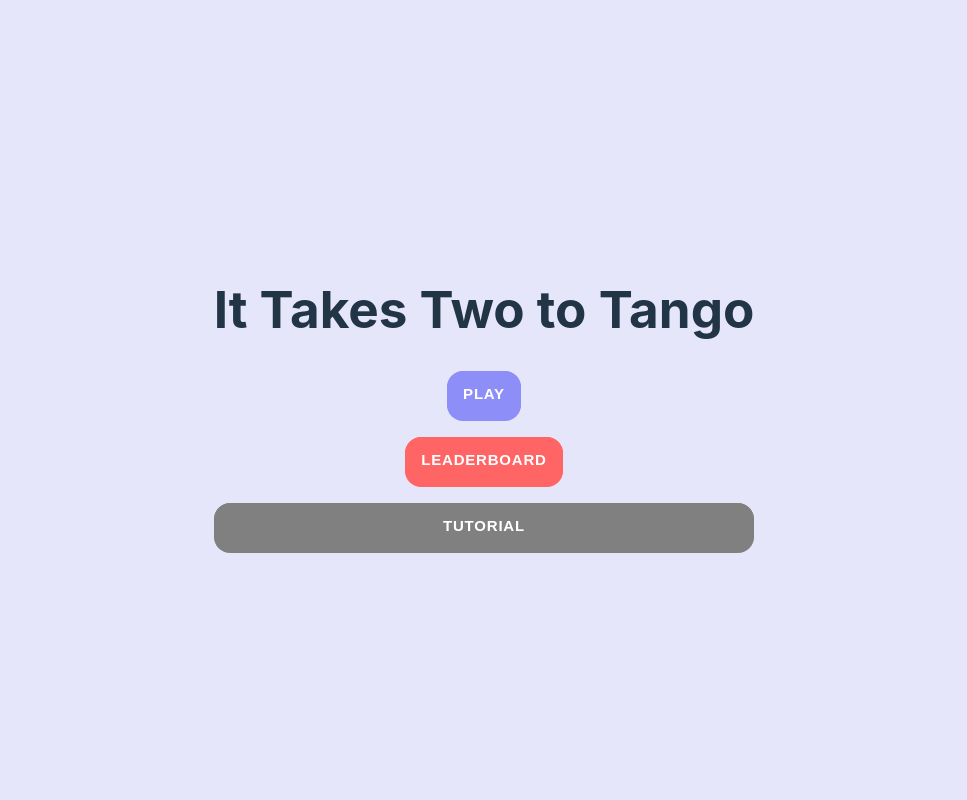
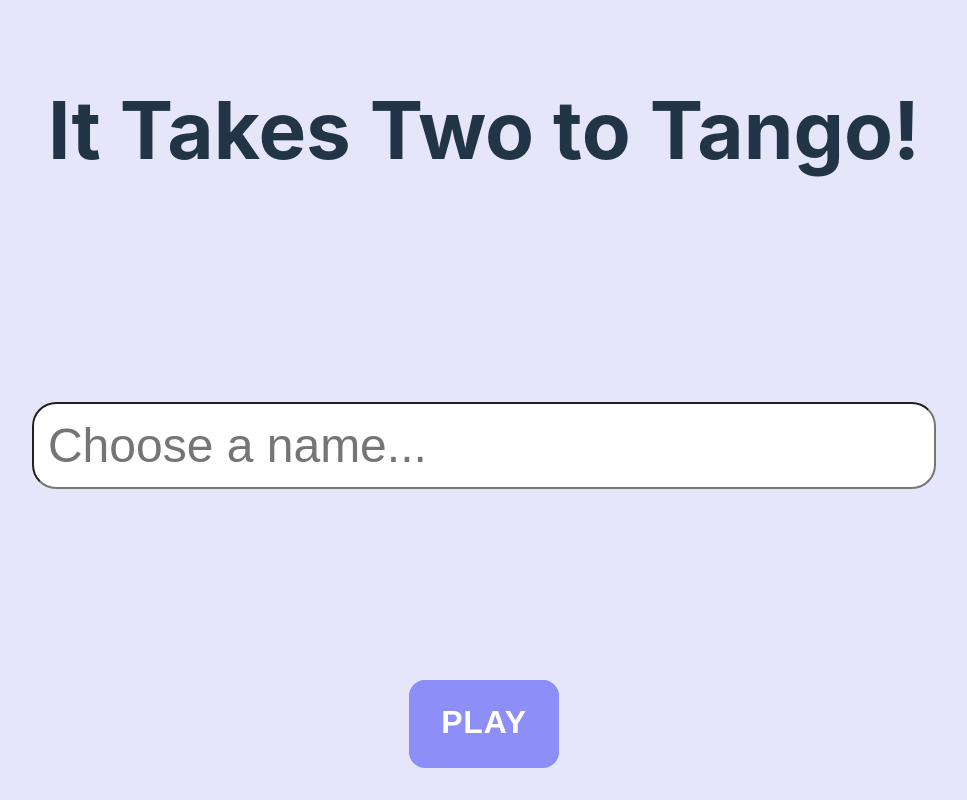
Before and after one commit to JPadley18/it-takes-two-to-tango, a React (Vite) app in the folder frontend/frontend/: page / in a window 1280 px wide. Shown: the whole page, without its empty margins (156-1123 px from the left). Built offline with nearby package versions, Linux system fonts and the light colour scheme.

Commit message:
Refresh landing page

```diff
--- a/frontend/frontend/package.json
+++ b/frontend/frontend/package.json
@@ -10,6 +10,7 @@
     "preview": "vite preview"
   },
   "dependencies": {
+    "motion": "^12.4.1",
     "react": "^19.0.0",
     "react-dom": "^19.0.0",
     "react-router-dom": "^7.1.5",
--- a/frontend/frontend/src/Pages/Menu/App.css
+++ b/frontend/frontend/src/Pages/Menu/App.css
@@ -26,6 +26,10 @@
 
 #tutorial:after{
   background-color: grey;
+}
+
+h1 {
+  font-size: 5em;
 }
 
 .logo {
--- a/frontend/frontend/src/Pages/Menu/App.jsx
+++ b/frontend/frontend/src/Pages/Menu/App.jsx
@@ -1,26 +1,24 @@
 import "./App.css";
+import { motion } from "motion/react";
 
 function App() {
   return (
     <>
       <div>
-        <h1>It Takes Two to Tango</h1>
+        <motion.h1 animate={{ rotate: 360 }}>It Takes Two to Tango!</motion.h1>
       </div>
       <div id="buttons">
-        <a href="/register">
-          <button className="button-19" id="play">
+        <input className="name-box" placeholder="Choose a name..." type="text"></input>
+        <a href="/lobby">
+          <motion.button whileHover={{
+            scale: 1.2,
+            transition: { duration: 0.2 },
+          }}
+          whileTap={{ scale: 0.8 }}
+          className="button-19" id="play">
             Play
-          </button>
+          </motion.button>
         </a>
-        <a href="/leaderboard">
-          <button className="button-19" id="leaderboard">
-            Leaderboard
-          </button>
-        </a>
-
-        <button className="button-19" id="tutorial">
-          Tutorial
-        </button>
       </div>
     </>
   );
--- a/frontend/frontend/src/index.css
+++ b/frontend/frontend/src/index.css
@@ -47,14 +47,14 @@ h1 {
   cursor: pointer;
   display: inline-block;
   font-family: din-round,sans-serif;
-  font-size: 15px;
+  font-size: 2em;
   font-weight: 700;
   letter-spacing: .8px;
   line-height: 20px;
   margin: 0;
   outline: none;
   overflow: visible;
-  padding: 13px 16px;
+  padding: 1em;
   text-align: center;
   text-transform: uppercase;
   touch-action: manipulation;
@@ -65,6 +65,15 @@ h1 {
   vertical-align: middle;
   white-space: nowrap;
   width: 100%;
+}
+
+.name-box {
+  width: 100%;
+  font-size: 3em;
+  border-radius: 0.5em;
+  padding: 0.3em;
+  margin-top: 20%;
+  margin-bottom: 20%;
 }
 
 .button-19:after {
```
Also changed, not shown: 1 other file (tests, documents, lock files or other folders).
